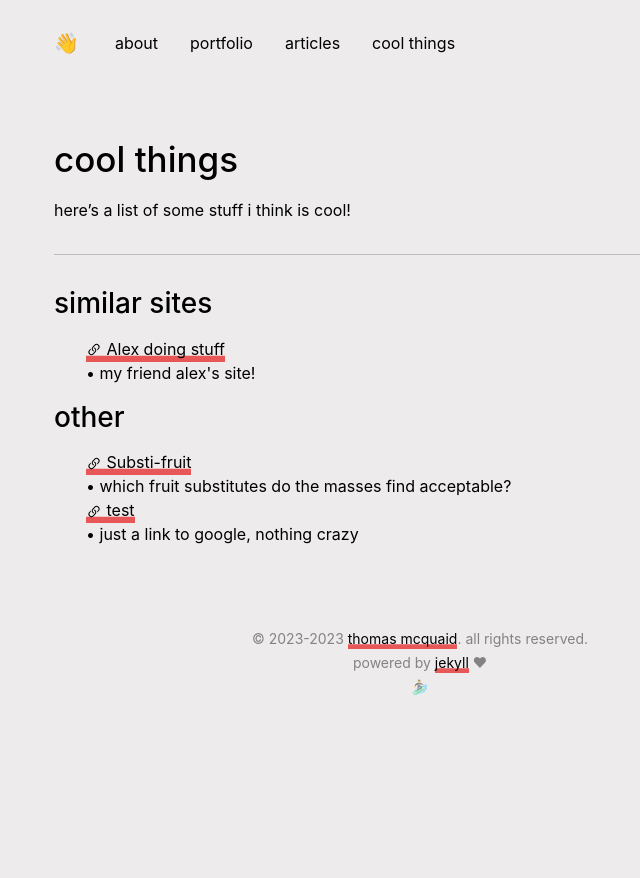
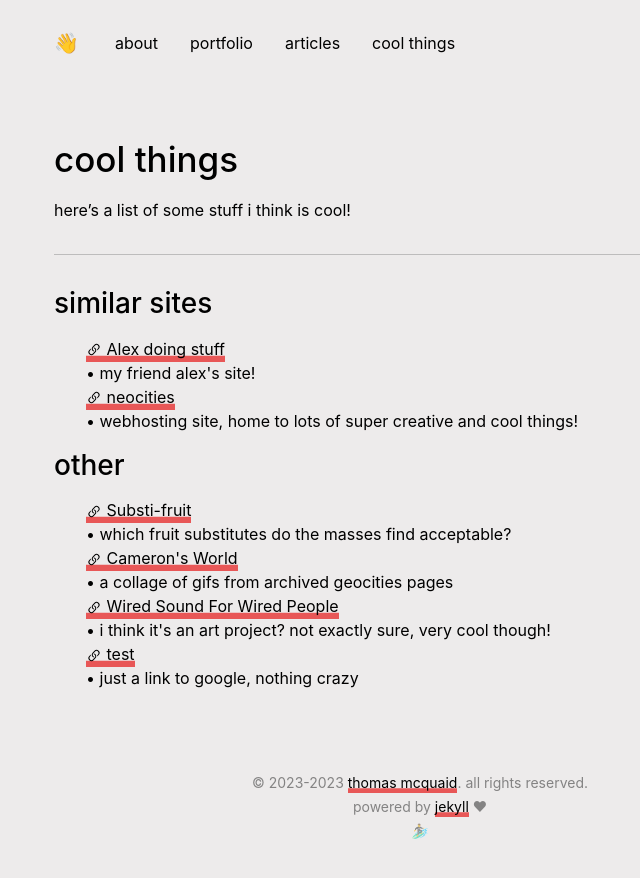
Before and after one commit to thomasmcquaidee/thomasmcquaidee.github.io, a Jekyll site: the page built from pages/cool.md, in a window 1280 px wide. Shown: the top 878 px of the page, without its empty margins (220-860 px from the left). Built offline with Jekyll 4.4.1, drawn with Linux system fonts in a browser that asks for light colours.

Commit message:
Update cool-things.yml

```diff
--- a/_data/cool-things.yml
+++ b/_data/cool-things.yml
@@ -3,13 +3,21 @@
     - title: Alex doing stuff
       url: https://adnathanail.dev
       comment: my friend alex's site!
-
+    - title: neocities
+      url: https://neocities.org
+      comment: webhosting site, home to lots of super creative and cool things!
 
 - category: other
   links:
     - title: Substi-fruit
       url: https://comfy-custard-c39caa.netlify.app
       comment: which fruit substitutes do the masses find acceptable?
+    - title: Cameron's World
+      url: https://www.cameronsworld.net
+      comment: a collage of gifs from archived geocities pages
+    - title: [ Wired Sound For Wired People ]
+      url: https://fauux.neocities.org/
+      comment: i think it's an art project? not exactly sure, very cool though!
     - title: test
       url: https://google.com
       comment: just a link to google, nothing crazy
```
